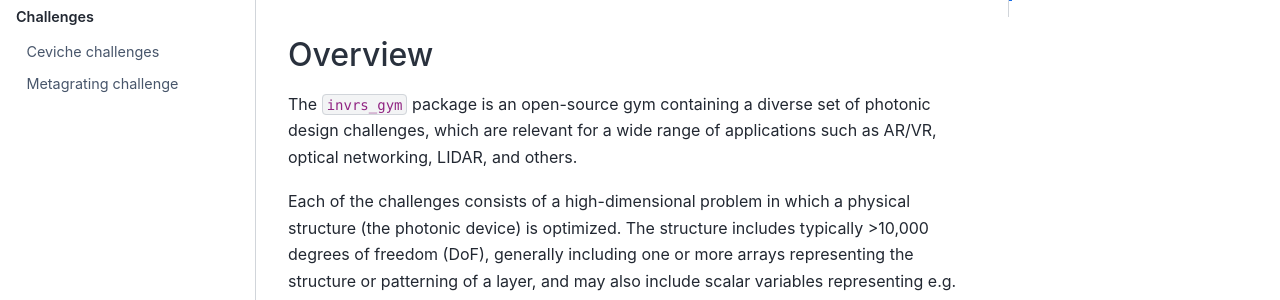
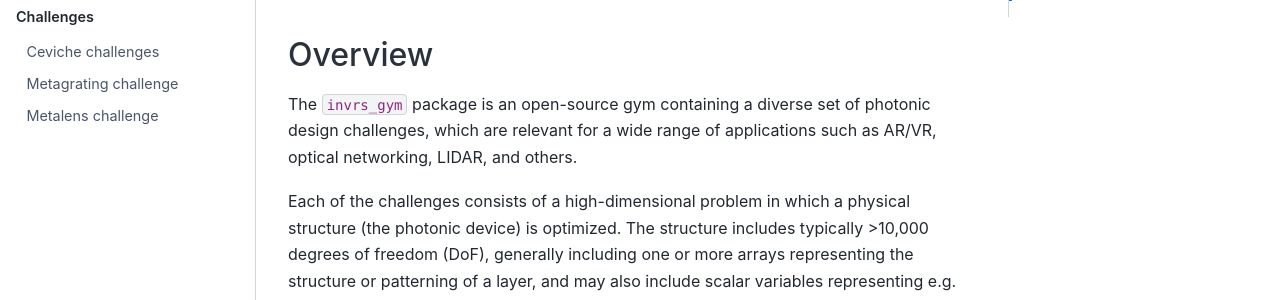
Before and after one commit to invrs-io/gym, a Jupyter Book: the page built from docs/readme.md, in a window 1280 px wide. Shown: the part 214-514 px from the top of the page. Built offline with Jupyter Book 1.0.4 settings and Sphinx 7.4.7 and the Sphinx Book theme 1.1.4, drawn with Linux system fonts in a browser that asks for light colours.

Commit message:
Metalens notebook

```diff
--- a/docs/_toc.yml
+++ b/docs/_toc.yml
@@ -8,3 +8,4 @@ parts:
     chapters:
     - file: notebooks/ceviche_challenge
     - file: notebooks/metagrating_challenge
+    - file: notebooks/metalens_challenge
```
Also changed, not shown: docs/notebooks/ceviche_challenge.ipynb, docs/notebooks/metagrating_challenge.ipynb, docs/notebooks/metalens_challenge.ipynb (added), 1 other file.
